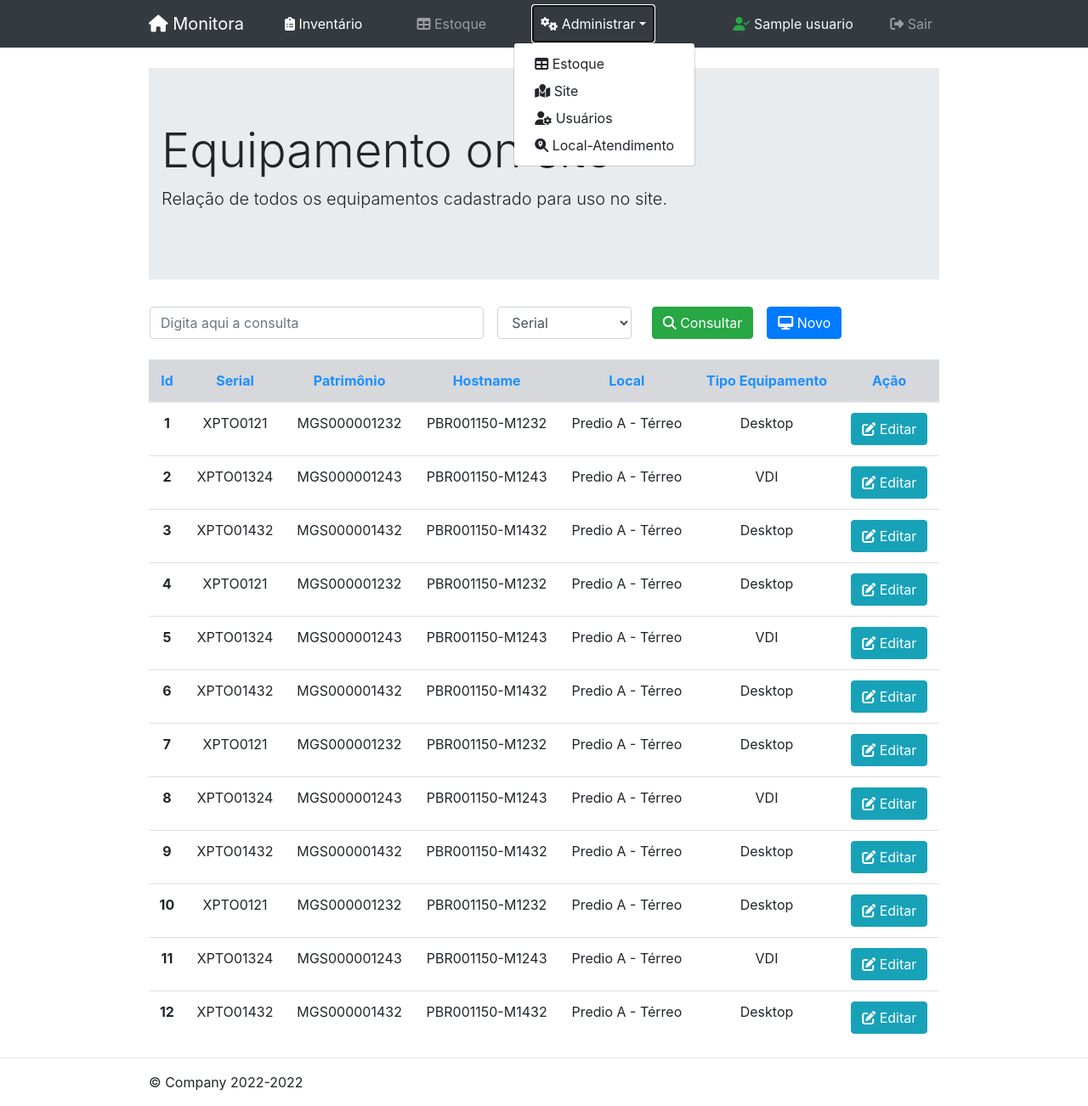
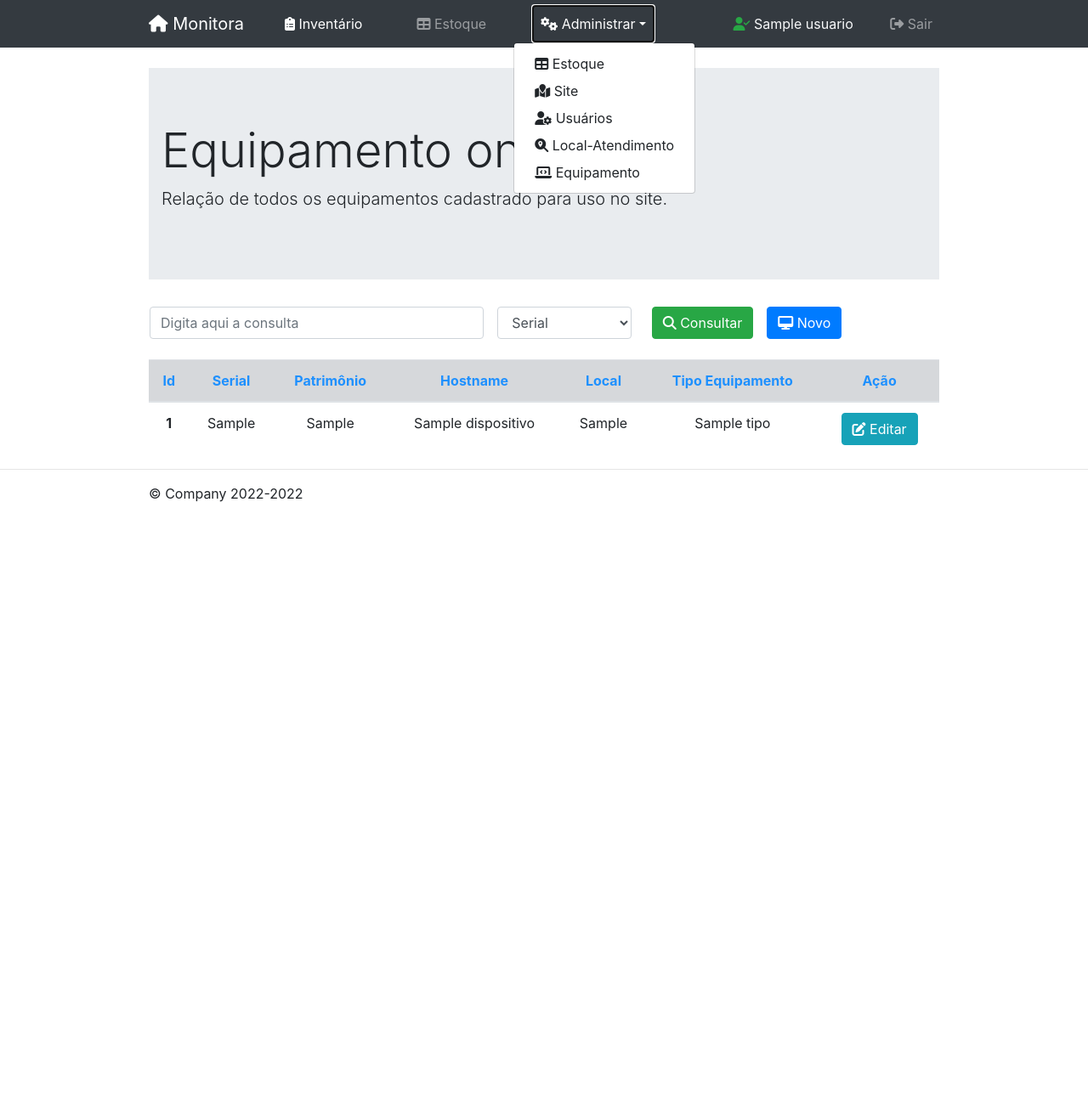
Before and after one commit to jesiqueira/monitora, a Flask app: page /listagem in a window 1280 px wide, after a click on "Administrar". Shown: the whole page at 85% size. After the commit the page ends 591 px from the top, so only its background shows below. Run offline with Flask 2, Linux system fonts and the light colour scheme; a user stored in the database is signed in; tables that the repository leaves empty hold one stand-in row (values such as "Sample post"); some libraries are stand-ins or nearby versions.

Commit message:
Configurado validação ao cadastrar novo equipamento equipamento

```diff
--- a/app/controllers/equipamento/routes.py
+++ b/app/controllers/equipamento/routes.py
@@ -1,137 +1,62 @@
+from distutils.log import ERROR
 from flask import render_template, Blueprint, flash, redirect, url_for
 from flask_login import login_required
-from app.controllers.equipamento.form_disposivo import Dispositivo
+from app.controllers.equipamento.form_disposivo import DispositivosForm, TipoDispositivoForm
+from app.models.bdMonitora import Local, Tipo, Dispositivo, Site
+from app import db
 
 equipamento = Blueprint('equipamento', __name__)
-
-
-equipamentos = [
-    {
-        'id': 1,
-        'serial': 'XPTO0121',
-        'patrimonio': 'MGS000001232',
-        'hostname': 'PBR001150-M1232',
-        'local': 'Predio A - Térreo',
-        'posicao': 'A54',
-        'tipo': 'Desktop'
-    },
-    {
-        'id': 2,
-        'serial': 'XPTO01324',
-        'patrimonio': 'MGS000001243',
-        'hostname': 'PBR001150-M1243',
-        'local': 'Predio A - Térreo',
-        'posicao': 'A53',
-        'tipo': 'VDI'
-    },
-    {
-        'id': 3,
-        'serial': 'XPTO01432',
-        'patrimonio': 'MGS000001432',
-        'hostname': 'PBR001150-M1432',
-        'local': 'Predio A - Térreo',
-        'posicao': 'A52',
-        'tipo': 'Desktop'
-    },
-    {
-        'id': 4,
-        'serial': 'XPTO0121',
-        'patrimonio': 'MGS000001232',
-        'hostname': 'PBR001150-M1232',
-        'local': 'Predio A - Térreo',
-        'posicao': 'A54',
-        'tipo': 'Desktop'
-    },
-    {
-        'id': 5,
-        'serial': 'XPTO01324',
-        'patrimonio': 'MGS000001243',
-        'hostname': 'PBR001150-M1243',
-        'local': 'Predio A - Térreo',
-        'posicao': 'A53',
-        'tipo': 'VDI'
-    },
-    {
-        'id': 6,
-        'serial': 'XPTO01432',
-        'patrimonio': 'MGS000001432',
-        'hostname': 'PBR001150-M1432',
-        'local': 'Predio A - Térreo',
-        'posicao': 'A52',
-        'tipo': 'Desktop'
-    },
-    {
-        'id': 7,
-        'serial': 'XPTO0121',
-        'patrimonio': 'MGS000001232',
-        'hostname': 'PBR001150-M1232',
-        'local': 'Predio A - Térreo',
-        'posicao': 'A54',
-        'tipo': 'Desktop'
-    },
-    {
-        'id': 8,
-        'serial': 'XPTO01324',
-        'patrimonio': 'MGS000001243',
-        'hostname': 'PBR001150-M1243',
-        'local': 'Predio A - Térreo',
-        'posicao': 'A53',
-        'tipo': 'VDI'
-    },
-    {
-        'id': 9,
-        'serial': 'XPTO01432',
-        'patrimonio': 'MGS000001432',
-        'hostname': 'PBR001150-M1432',
-        'local': 'Predio A - Térreo',
-        'posicao': 'A52',
-        'tipo': 'Desktop'
-    },
-    {
-        'id': 10,
-        'serial': 'XPTO0121',
-        'patrimonio': 'MGS000001232',
-        'hostname': 'PBR001150-M1232',
-        'local': 'Predio A - Térreo',
-        'posicao': 'A54',
-        'tipo': 'Desktop'
-    },
-    {
-        'id': 11,
-        'serial': 'XPTO01324',
-        'patrimonio': 'MGS000001243',
-        'hostname': 'PBR001150-M1243',
-        'local': 'Predio A - Térreo',
-        'posicao': 'A53',
-        'tipo': 'VDI'
-    },
-    {
-        'id': 12,
-        'serial': 'XPTO01432',
-        'patrimonio': 'MGS000001432',
-        'hostname': 'PBR001150-M1432',
-        'local': 'Predio A - Térreo',
-        'posicao': 'A52',
-        'tipo': 'Desktop'
-    }
-
-]
 
 
 @equipamento.route('/listagem')
 @login_required
 def listagem():
+    try:
+        equipamentos = db.session.query(Dispositivo.id, Dispositivo.serial, Dispositivo.patrimonio, Dispositivo.hostname, Local.localizadoEm, Tipo.tipoNome).join(Local, Local.id == Dispositivo.idLocal).join(Tipo, Tipo.id == Dispositivo.idTipo).all()
+    except:
+        print(F"Erro!")
     return render_template('listagem.html', title='Listagem', equipamentos=equipamentos)
 
 
 @equipamento.route('/dispotivo/novo', methods=['GET', 'POST'])
 @login_required
 def novo_equipamento():
-    form = Dispositivo()
+    form = DispositivosForm()
     if form.validate_on_submit():
+        try:
+            local = Local.query.filter_by(localizadoEm=form.selection.data).first()
+        except:
+            print('Erro ao Obter Local!')
+        try:
+            tipo = Tipo.query.filter_by(tipoNome=form.tipoDispositivo.data).first()
+        except:
+            print("Erro ao obter Tipo!")
+        if local and tipo:
+            dispositivo = Dispositivo(serial=form.serial.data, patrimonio=form.patrimonio.data, hostanme=form.hostname.data, idLocal=local.id, idTipo=tipo.id)
+            db.session.add(dispositivo)
+            db.session.commit()
+            flash('Equipamento cadastrado com sucesso.', 'success')
+            return redirect(url_for('equipamento.listagem'))
+
+    return render_template('create_equipamento.html', title='Novo Equipamento', form=form)
+
+@equipamento.route('/equipamento/view')
+def viewEqupamento():
+    tipoEquipamentos = Tipo.query.all()
+    return render_template('lista_tipoEquipamento.html', title='View Equipamento', tipoEquipamentos=tipoEquipamentos)
+
+@equipamento.route('/equipamento/novo', methods=['GET', 'POST'])
+def criarEqupamento():
+    form = TipoDispositivoForm()
+
+    if form.validate_on_submit():
+        tipo = Tipo(form.nome.data)
+        db.session.add(tipo)
+        db.session.commit()
         flash('Equipamento cadastrado com sucesso.', 'success')
-        return redirect(url_for('equipamento.listagem'))
-    return render_template('create_equipamento.html', title='Novo Equipamento', form=form)
+        return redirect(url_for('equipamento.viewEqupamento'))
+
+    return render_template('create_tipoEquipamento.html', title='Cadastrar Novo Equipamento', form=form)
 
 
 # @disposito.route('/listagem/<int:equipamento_id>/editar')
--- a/app/templates/layout2.html
+++ b/app/templates/layout2.html
@@ -62,6 +62,7 @@
                 <a class="dropdown-item" href="{{url_for('main.site')}}"><i class="fa-solid fa-map-location"></i> Site</a>
                 <a class="dropdown-item" href="{{url_for('user.lista_usuario')}}"><i class="fa-solid fa-user-gear"></i> Usuários</a>
                 <a class="dropdown-item" href="{{url_for('main.localizarPA')}}"><i class="fa-solid fa-magnifying-glass-location"></i> Local-Atendimento</a>
+                <a class="dropdown-item" href="{{url_for('equipamento.viewEqupamento')}}"><i class="fa-solid fa-laptop-code"></i> Equipamento</a>
               </div>
             </li>
           </ul>
--- a/app/templates/listagem.html
+++ b/app/templates/listagem.html
@@ -39,14 +39,14 @@
         </tr>
       </thead>
       <tbody>
-        {% for dados in equipamentos%}
+        {% for equipamento in equipamentos%}
         <tr>
-          <th scope="row">{{dados.id}}</th>
-          <td>{{dados.serial}}</td>
-          <td>{{dados.patrimonio}}</td>
-          <td>{{dados.hostname}}</td>
-          <td>{{dados.local}}</td>
-          <td>{{dados.tipo}}</td>
+          <th scope="row">{{equipamento.id}}</th>
+          <td>{{equipamento.serial}}</td>
+          <td>{{equipamento.patrimonio}}</td>
+          <td>{{equipamento.hostname}}</td>
+          <td>{{equipamento.localizadoEm}}</td>
+          <td>{{equipamento.tipoNome}}</td>
           <td><a class="btn btn-info" href="#" role="button"><i class="fa-solid fa-pen-to-square"></i> Editar</a></td>
         </tr>
         {% endfor %}
```
Also changed, not shown: app/controllers/equipamento/form_disposivo.py (+39 -11 lines), app/templates/create_equipamento.html (+21 -11 lines), app/templates/create_tipoEquipamento.html (added, +35 -0 lines), app/templates/lista_tipoEquipamento.html (added, +45 -0 lines).
